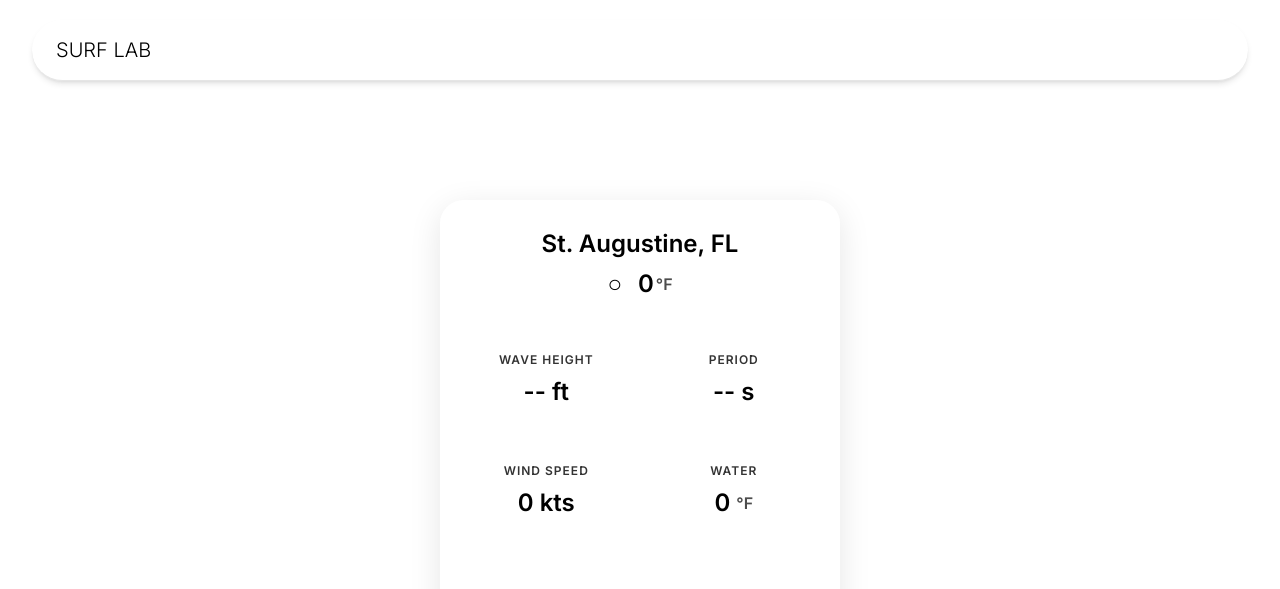
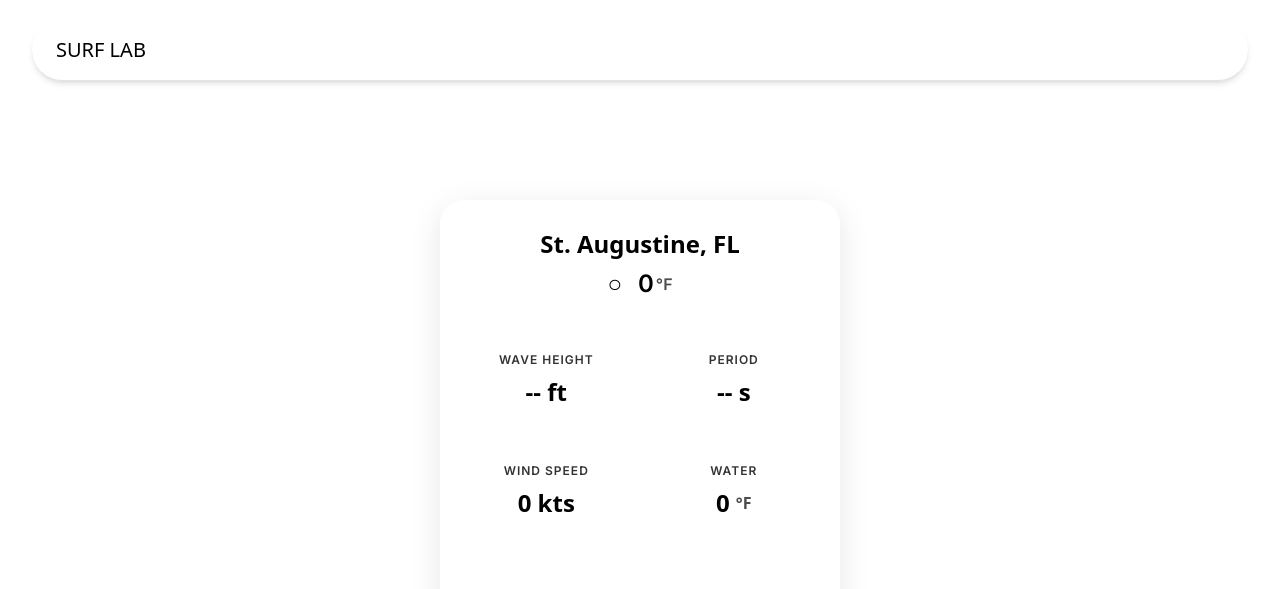
Before and after one commit to mttwhlly/surf-lab, a Next.js app: page / in a window 1280 px wide. Shown: the top 589 px of the page. Built offline with nearby package versions, Linux system fonts and the light colour scheme; no server answers.

Commit message:
fix: update font family to use Geist variable and enable preload for fonts

```diff
--- a/src/app/globals.css
+++ b/src/app/globals.css
@@ -1,11 +1,11 @@
 @import "tailwindcss";
 
 /* Font support for Inter Variable */
-@supports (font-variation-settings: normal) {
+/* @supports (font-variation-settings: normal) {
   :root {
-    font-family: 'InterVariable', sans-serif;
+    font-family: var(--font-geist), sans-serif;
   }
-}
+} */
 
 /* Critical: Glass morphism base class */
 @layer utilities {
--- a/src/app/layout.tsx
+++ b/src/app/layout.tsx
@@ -15,6 +15,7 @@ const geist = Geist({
   variable: '--font-geist',
   weight: ['300', '400', '500', '600'],
   display: 'swap',
+  preload: true, // Added preload
 })
 
 const geistMono = Geist_Mono({
@@ -22,6 +23,7 @@ const geistMono = Geist_Mono({
   variable: '--font-geist-mono',
   weight: ['400', '500', '600'],
   display: 'swap',
+  preload: true, // Added preload
 })
 
 export const metadata: Metadata = {
@@ -32,7 +34,6 @@ export const metadata: Metadata = {
     icon: '/icons/icon-192.png',
     apple: '/icons/icon-192.png',
   },
-  // themeColor: '#0077cc',
   appleWebApp: {
     capable: true,
     statusBarStyle: 'black-translucent',
@@ -64,7 +65,6 @@ export default function RootLayout({
         bg-white
         overflow-x-hidden
         antialiased
-        ${inter.className}
       `}>
         {children}
       </body>
```
